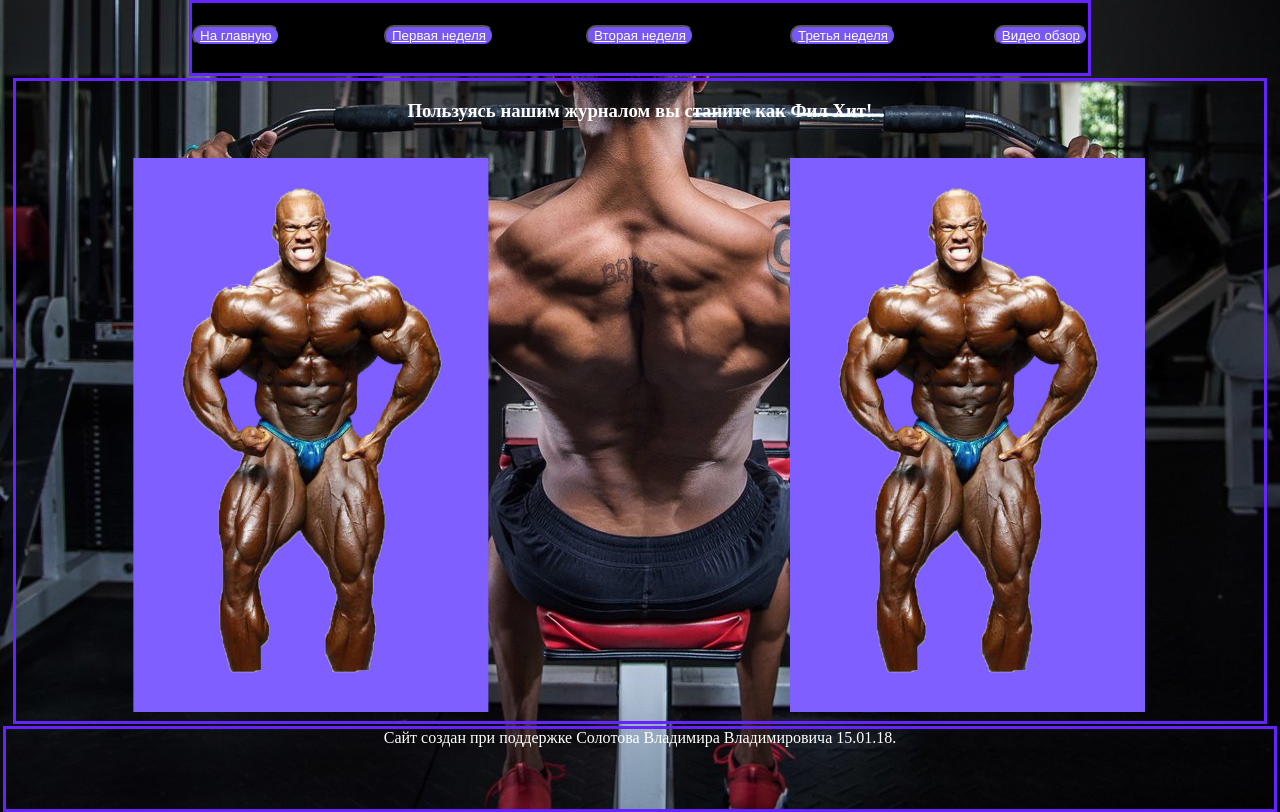
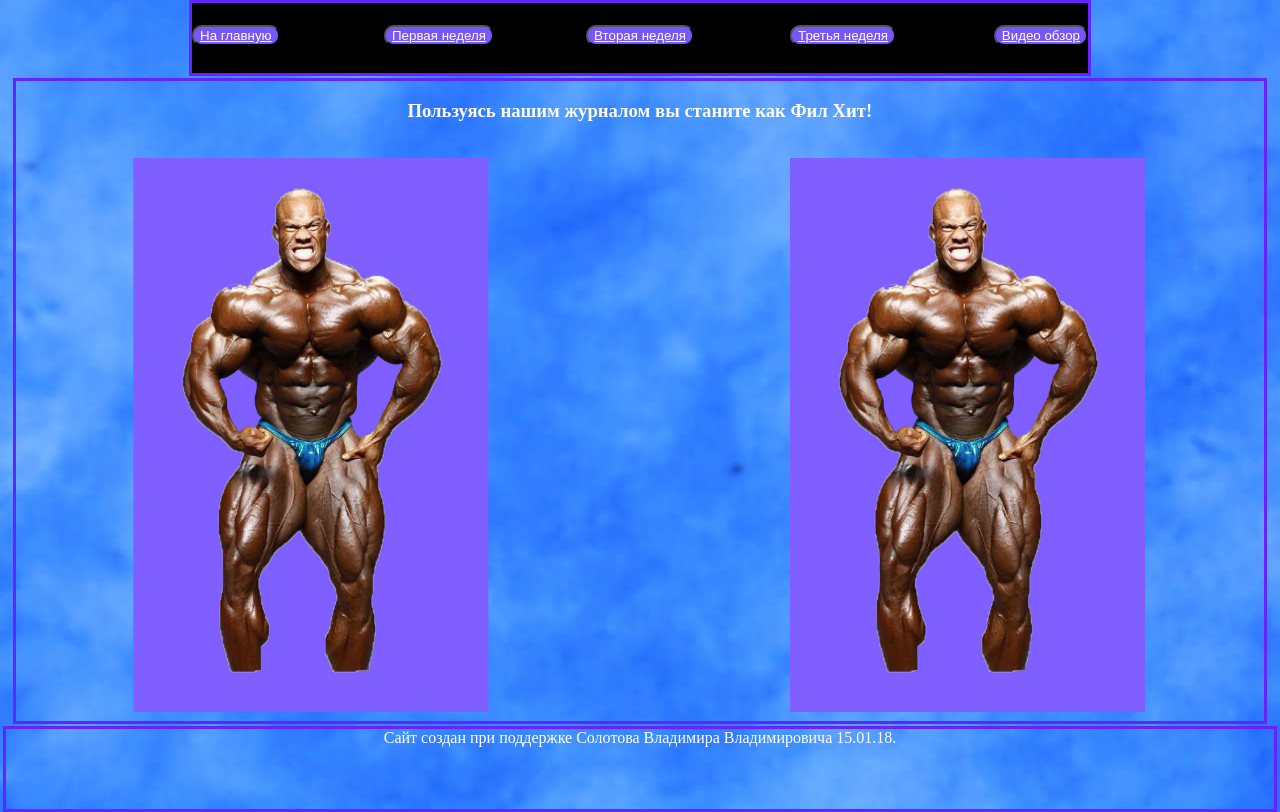
Before and after one commit to vitalyaotletaesh/vitalyaotletaesh.github.io, a plain HTML site: page index.html in a window 1280 px wide. Drawn offline with Linux system fonts and the light colour scheme.

Commit message:
Initial commit

```diff
--- a/button1.css
+++ b/button1.css
@@ -1,5 +1,5 @@
  body {
-	background:url("img/111.jpg") no-repeat fixed 100%;
+	background:url("img/фон 1.jpg") no-repeat fixed 100%;
 	padding:0;
 	margin:0;
 }
--- a/style.css
+++ b/style.css
@@ -1,5 +1,5 @@
 body {
-	background:url("img/111.jpg") no-repeat fixed 100%;
+	background:url("img/фон 1.jpg") no-repeat fixed 100%;
 	padding:0;
 	margin:0;
 }
```
